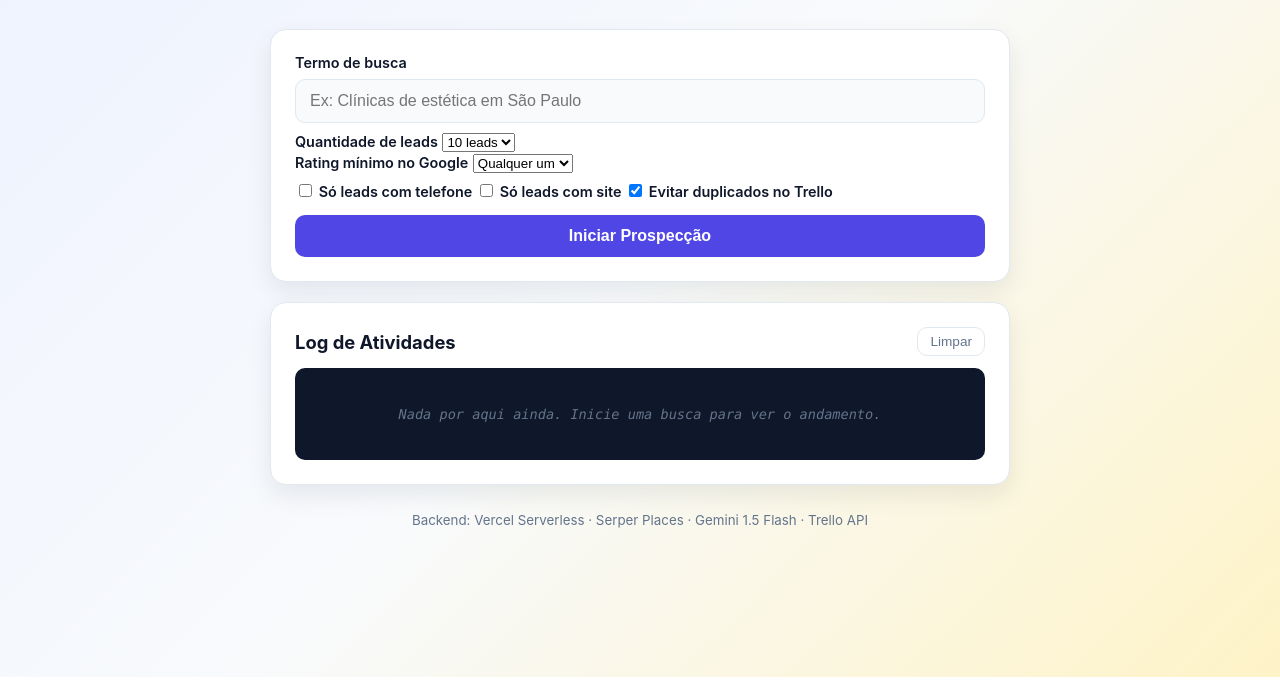
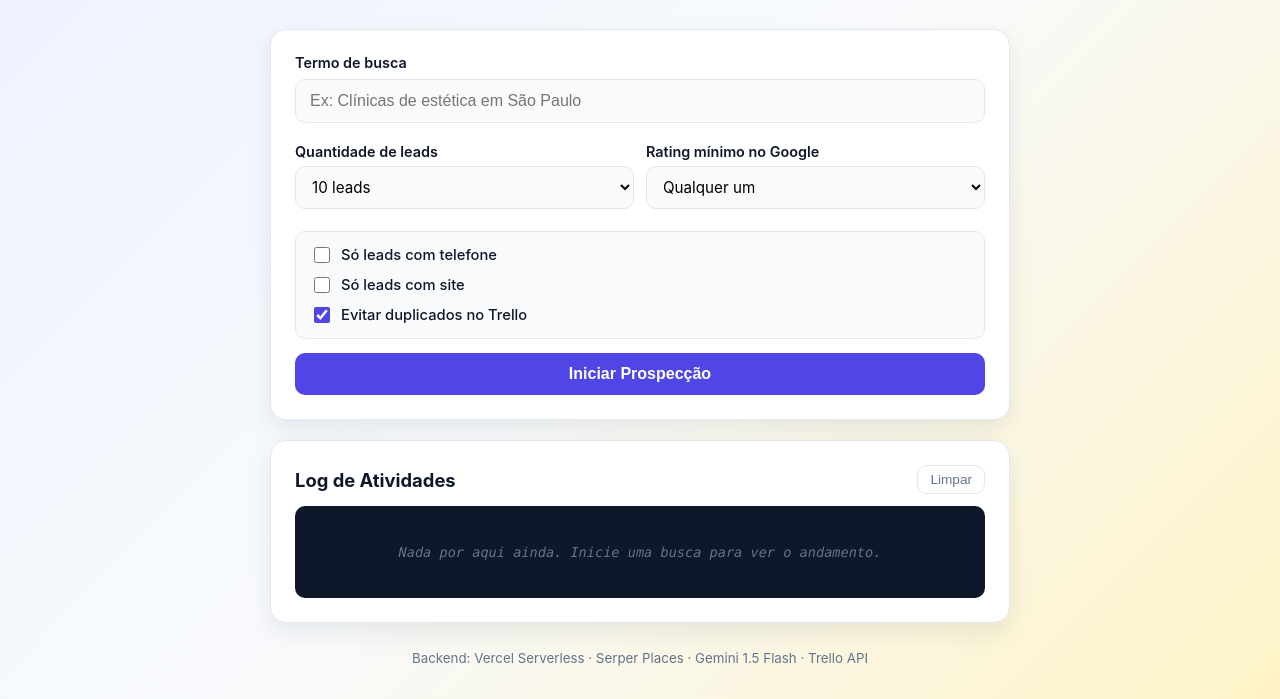
Before and after one commit to beyondBitsLtda/Beyond-Lead, a website: page public/index.html in a window 1280 px wide. Shown: the part 123-822 px from the top of the page. Before the commit the page ends 800 px from the top, so only its background shows below. Drawn offline with Linux system fonts and the light colour scheme.

Commit message:
Add styles for form controls and filters

```diff
--- a/public/style.css
+++ b/public/style.css
@@ -142,6 +142,68 @@ button.ghost {
 button.ghost:hover:not(:disabled) {
   background: #f1f5f9;
   color: var(--text);
+}
+
+/* ============================================================
+   Filtros e controles avançados
+   ============================================================ */
+.form-row {
+  display: grid;
+  grid-template-columns: 1fr 1fr;
+  gap: 12px;
+  margin-top: 12px;
+}
+
+.form-group {
+  display: flex;
+  flex-direction: column;
+  gap: 6px;
+}
+
+select {
+  padding: 10px 12px;
+  border: 1px solid var(--border);
+  border-radius: 10px;
+  font-size: 0.95rem;
+  background: #f8fafc;
+  font-family: inherit;
+  cursor: pointer;
+  transition: border-color 0.15s, background 0.15s;
+}
+
+select:focus {
+  outline: none;
+  border-color: var(--primary);
+  background: #fff;
+  box-shadow: 0 0 0 3px rgba(79, 70, 229, 0.12);
+}
+
+.filters {
+  display: flex;
+  flex-direction: column;
+  gap: 8px;
+  margin-top: 14px;
+  padding: 12px 14px;
+  background: #f8fafc;
+  border: 1px solid var(--border);
+  border-radius: 10px;
+}
+
+.checkbox-label {
+  display: flex;
+  align-items: center;
+  gap: 8px;
+  font-weight: 500;
+  font-size: 0.92rem;
+  cursor: pointer;
+  user-select: none;
+}
+
+.checkbox-label input[type='checkbox'] {
+  width: 16px;
+  height: 16px;
+  accent-color: var(--primary);
+  cursor: pointer;
 }
 
 /* ============================================================
@@ -305,4 +367,8 @@ button.ghost:hover:not(:disabled) {
   .card {
     padding: 18px;
   }
+
+  .form-row {
+    grid-template-columns: 1fr;
+  }
 }
```
